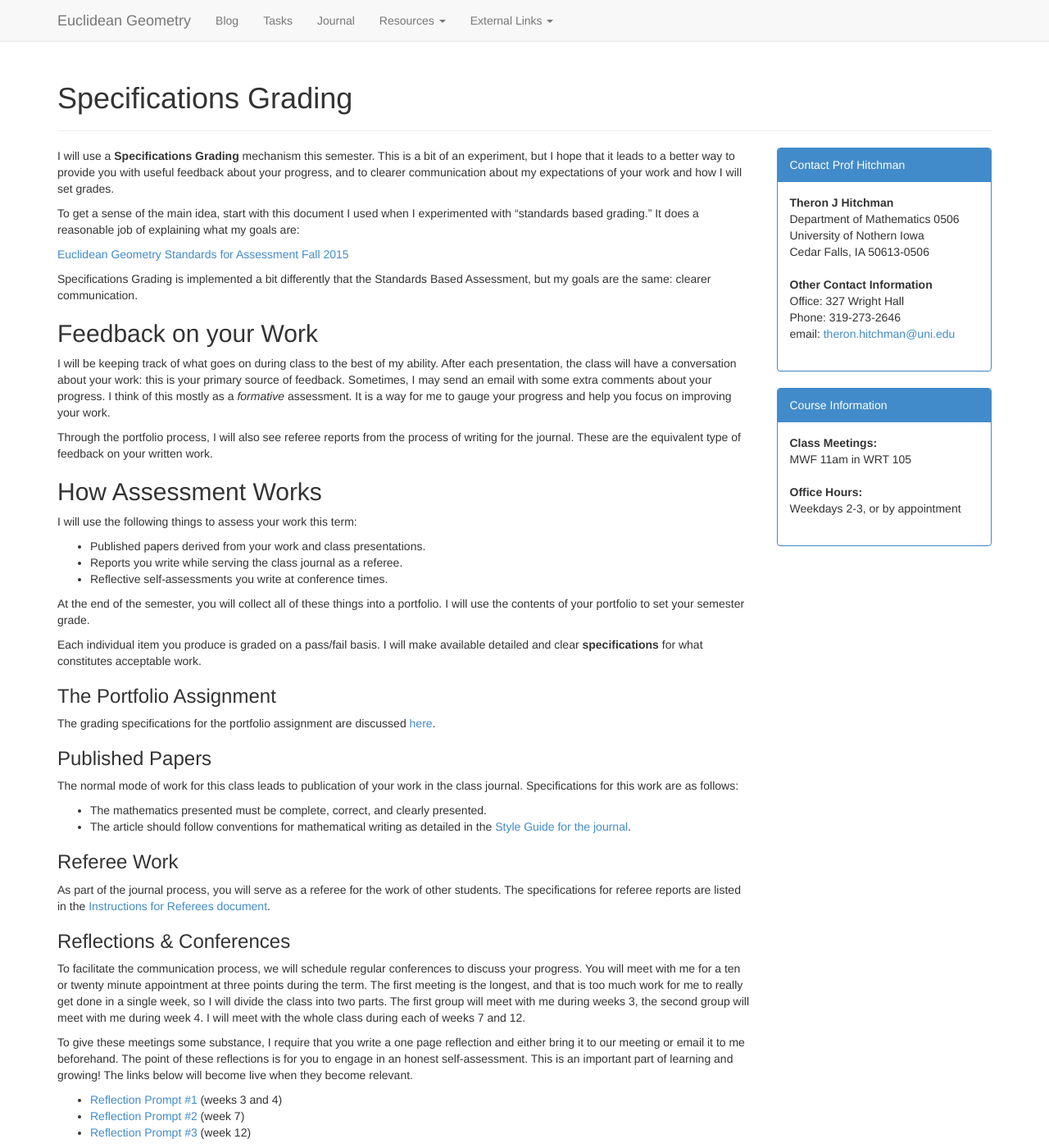
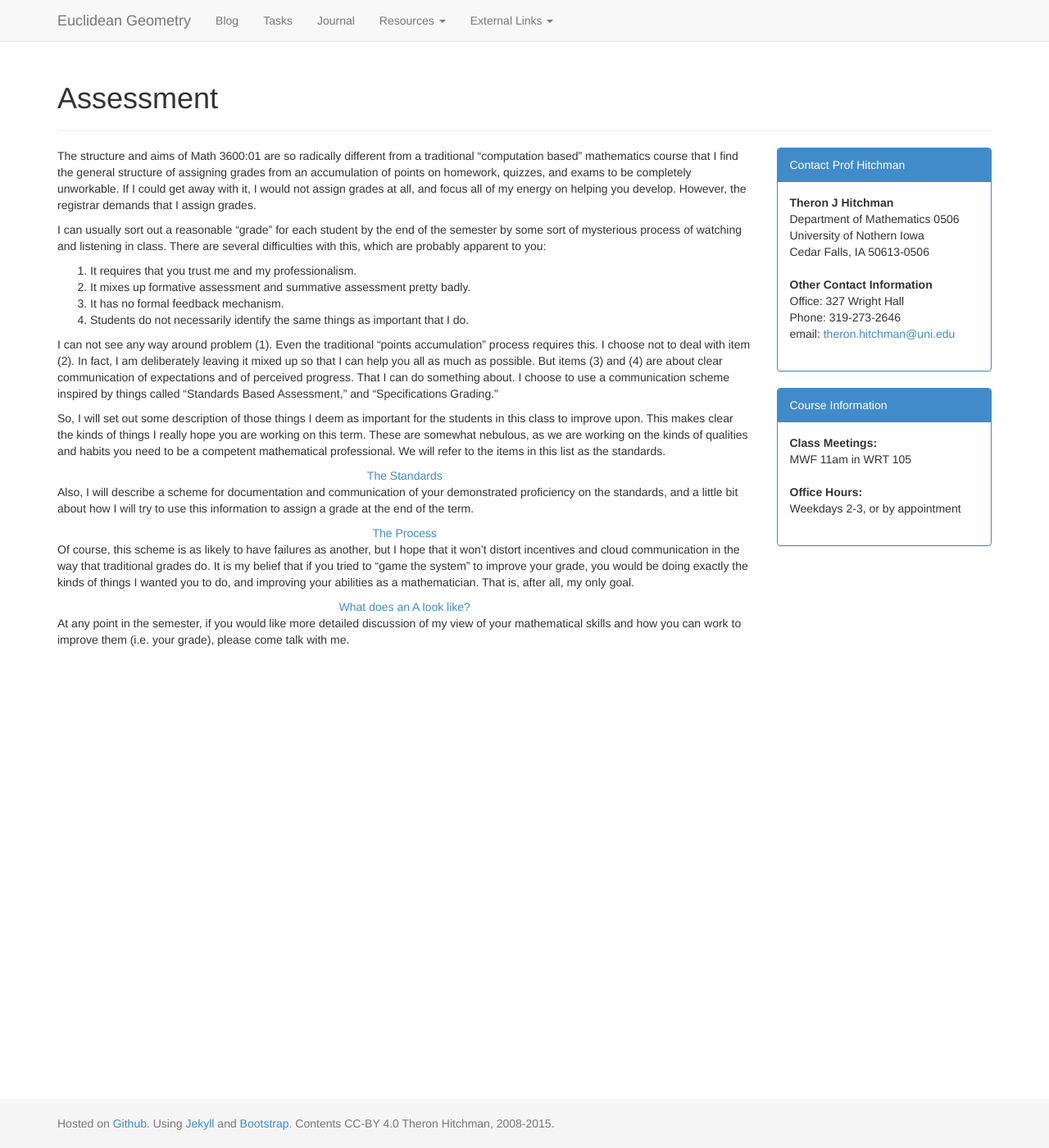
Before and after one commit to theronhitchman/euclidean-geometry, a Jekyll site: the page built from assessment/index.md, in a window 1280 px wide and 1400 px high. Shown: the whole window at 82% size. Built offline with Jekyll 4.4.1, drawn with Linux system fonts in a browser that asks for light colours; nearby versions of some CDN libraries; some of the changed text lies outside the part shown.

Commit message:
updated assessment pages for fall 2015

```diff
--- a/assessment/index.md
+++ b/assessment/index.md
@@ -1,116 +1,61 @@
 ---
-title: Specifications Grading
+title: Assessment
 layout: default
 ---
 
-I will use a <strong>Specifications Grading</strong> mechanism this semester.
-This is a bit of an experiment, but I hope that it leads to a better way
-to provide you with useful feedback about your progress, and to clearer
-communication about my expectations of your work and how I will set grades.
+The structure and aims of Math 3600:01 are so radically different from a
+traditional “computation based” mathematics course that I find the general
+structure of assigning grades from an accumulation of points on homework,
+quizzes, and exams to be completely unworkable. If I could get away with it,
+I would not assign grades at all, and focus all of my energy on helping you develop.
+However, the registrar demands that I assign grades.
 
-To get a sense of the main idea, start with this document I used when I experimented
-with "standards based grading." It does a reasonable job of explaining
-what my goals are:
+I can usually sort out a reasonable “grade” for each student by the end of the
+semester by some sort of mysterious process of watching and listening in class.
+There are several difficulties with this, which are probably apparent to you:
 
-[Euclidean Geometry Standards for Assessment Fall 2015][standards]
+1. It requires that you trust me and my professionalism.
+2. It mixes up formative assessment and summative assessment pretty badly.
+3. It has no formal feedback mechanism.
+4. Students do not necessarily identify the same things as important that I do.
 
-Specifications Grading is implemented a bit differently that the Standards Based
-Assessment, but my goals are the same: clearer communication.
+I can not see any way around problem (1). Even the traditional "points
+accumulation" process requires this. I choose not to deal with item (2). In
+fact, I am deliberately leaving it mixed up so that I can help you all as much
+as possible. But items (3) and (4) are about clear communication of expectations
+and of perceived progress. That I can do something about. I choose to use a
+communication scheme inspired by things called "Standards Based
+Assessment," and "Specifications Grading."
 
-## Feedback on your Work
+So, I will set out some description of those things I deem as
+important for the students in this class to improve upon. This makes clear the
+kinds of things I really hope you are working on this term. These are somewhat
+nebulous, as we are working on the kinds of qualities and habits you need to be
+a competent mathematical professional. We will refer to the items in this list
+as the standards.
 
-I will be keeping track of what goes on during class to the best of my ability.
-After each presentation, the class will have a conversation about your work:
-this is your primary source of feedback. Sometimes, I may send an email
-with some extra comments about your progress. I think of this mostly as a
-_formative_ assessment. It is a way for me to gauge your progress and help you
-focus on improving your work.
+<center>
+<a btn btn-lg btn-block href="{{site.baseurl}}/assessment/the-standards.html">The Standards</a>
+</center>
 
-Through the portfolio process, I will also see referee reports from the process
-of writing for the journal. These are the equivalent type of feedback on your
-written work.
+Also, I will describe a scheme for documentation and communication of your
+demonstrated proficiency on the standards, and a little bit about how I will try
+to use this information to assign a grade at the end of the term.
 
-## How Assessment Works
+<center>
+<a btn btn-lg btn-block href="{{site.baseurl}}/assessment/the-process.html">The Process</a>
+</center>
 
-I will use the following things to assess your work this term:
+Of course, this scheme is as likely to have failures as another, but I hope that
+it won’t distort incentives and cloud communication in the way that traditional
+grades do. It is my belief that if you tried to “game the system” to improve
+your grade, you would be doing exactly the kinds of things I wanted you to do,
+and improving your abilities as a mathematician. That is, after all, my only goal.
 
-- Published papers derived from your work and class presentations.
-- Reports you write while serving the class journal as a referee.
-- Reflective self-assessments you write at conference times.
+<center>
+<a btn btn-lg btn-block href="{{site.baseurl}}/assessment/whats-typical.html">What does an A look like?</a>
+</center>
 
-At the end of the semester, you will collect all of these things into a portfolio.
-I will use the contents of your portfolio to set your semester grade.
-
-Each individual item you produce is graded on a pass/fail basis. I will make
-available detailed and clear <strong>specifications</strong> for what constitutes
-acceptable work.
-
-### The Portfolio Assignment
-
-The grading specifications for the portfolio assignment are discussed
-[here]({{site.baseurl}}/specs-grading/portfolio.html).
-
-### Published Papers
-
-The normal mode of work for this class leads to publication of your work in the
-class journal. Specifications for this work are as follows:
-
-- The mathematics presented must be complete, correct, and clearly presented.
-- The article should follow conventions for mathematical writing as detailed in
-the [Style Guide for the journal]({{site.baseurl}}/writing/style-guide.html).
-
-### Referee Work
-
-As part of the journal process, you will serve as a referee for the work of other
-students. The specifications for referee reports are listed in the
-[Instructions for Referees document]({{site.baseurl}}/writing/instructions-for-referees.html).
-
-### Reflections & Conferences
-
-To facilitate the communication process, we will schedule regular conferences
-to discuss your progress. You will meet with me for a ten or twenty minute appointment
-at three points during the term. The first meeting is the longest, and that is
-too much work for me to really get done in a single week, so I will divide the
-class into two parts. The first group will meet with me during weeks 3, the second
-group will meet with me during week 4. I will meet with the whole class during each of
-weeks 7 and 12.
-
-To give these meetings some substance, I require that you write a one page
-reflection and either bring it to our meeting or email it to me beforehand. The
-point of these reflections is for you to engage in an honest self-assessment. This
-is an important part of learning and growing! The links below will become live
-when they become relevant.
-
-- [Reflection Prompt #1][prompt1] (weeks 3 and 4)
-- [Reflection Prompt #2][prompt2] (week 7)
-- [Reflection Prompt #3][prompt3] (week 12)
-
-Of course, you are welcome to come by and talk about mathematics, or your
-progress in the course, at any time I am available.
-
-<!-- This is put on hold for now. I want to change just one thing "Add the portfolio & specs"
-### Essays
-
-There are three essay assignments. The specifications for these are listed with
-the writing prompts.
-
-- [Essay #1: topic A][essay1]
-- [Essay #2: topic B][essay2]
-- [Essay #3: topic C][essay3]
-
-### Grading Table
-
-The method for turning a final portfolio into a final grade is summarized in the
-[grading conversion document][grades].
--->
-
-[standards]: {{site.baseurl}}/specs-grading/the-standards.html
-[prompt1]: {{site.baseurl}}/specs-grading/prompt1.html
-[prompt2]: {{site.baseurl}}/specs-grading/prompt2.html
-[prompt3]: {{site.baseurl}}/specs-grading/prompt3.html
-<!--
-[essay1]: {{site.baseurl}}/specs-grading/essay1.html
-[essay2]: {{site.baseurl}}/specs-grading/essay2.html
-[essay3]: {{site.baseurl}}/specs-grading/essay3.html
--->
-[grades]: {{site.baseurl}}/specs-grading/grades.html
+At any point in the semester, if you would like more detailed discussion of my
+view of your mathematical skills and how you can work to improve them (i.e. your
+grade), please come talk with me.
--- /dev/null
+++ b/assessment/the-process.md
@@ -0,0 +1,91 @@
+---
+title: Assessment Process
+layout: default
+---
+
+Assessment comes in a variety of forms, but there are only two for us to be
+concerned with: _formative_ assessment where I help you evaluate your learning and
+pick a path to improve, and _summative_ assessment where I decide at the end of the
+course to what extent you have demonstrated mastery of the course goals and use
+that information to assign grades.
+
+From your point of view, formative assessment will play into the kind of feedback
+you receive from me and your classmates. (From mine, formative assessment is how
+I gather such information and use it to guide the development of class. This will
+likely be invisible to you.)
+
+## Formative Assessment: Feedback on Your Work
+
+I will be keeping track of what goes on during class to the best of my ability.
+After each presentation, the class will have a conversation about your work:
+this is your primary source of feedback. Sometimes, I may send an email
+with some extra comments about your progress. I think of this mostly as a
+_formative_ assessment. It is a way for me to gauge your progress and help you
+focus on improving your work.
+
+Through the journal process, you will receive referee reports on your submitted
+papers. These are the equivalent type of feedback on your written work.
+
+
+## How Summative Assessment Works
+
+I will use the following things to assess your work this term:
+
+- Published papers derived from your work and class presentations.
+- Reports you write while serving the class journal as a referee.
+- Reflective self-assessments you write at conference times.
+
+At the end of the semester, you will collect all of these things into a portfolio.
+I will use the contents of your portfolio to set your semester grade.
+
+Each individual item you produce contributes to my understanding of your learning.
+I will make available detailed and clear <strong>specifications</strong> for what
+constitutes acceptable work. Most of our class time will be spent doing and discussing
+mathematics, so the way to meet the specifications will become apparent as we go.
+
+### The Portfolio Assignment
+
+The specifications for the portfolio assignment are discussed
+[here]({{site.baseurl}}/assessment/portfolio.html).
+
+### Published Papers
+
+The normal mode of work for this class leads to publication of your work in the
+class journal. Specifications for this work are as follows:
+
+- The mathematics presented must be complete, correct, and clearly presented.
+- The article should follow conventions for mathematical writing as detailed in
+the [Style Guide for the journal]({{site.baseurl}}/writing/style-guide.html).
+
+### Referee Work
+
+As part of the journal process, you will serve as a referee for the work of other
+students. The specifications for referee reports are listed in the
+[Instructions for Referees document]({{site.baseurl}}/writing/instructions-for-referees.html).
+
+### Reflections & Conferences
+
+To facilitate the communication process, we will schedule regular conferences
+to discuss your progress. You will meet with me for a ten or twenty minute appointment
+at three points during the term. The first meeting is the longest, and that is
+too much work for me to really get done in a single week, so I will divide the
+class into two parts. The first group will meet with me during weeks 3, the second
+group will meet with me during week 4. I will meet with the whole class during each of
+weeks 7 and 12.
+
+To give these meetings some substance, I require that you write a one page
+reflection and either bring it to our meeting or email it to me beforehand. The
+point of these reflections is for you to engage in an honest self-assessment. This
+is an important part of learning and growing!
+
+- [Reflection Prompt #1][prompt1] (weeks 3 and 4)
+- [Reflection Prompt #2][prompt2] (week 7)
+- [Reflection Prompt #3][prompt3] (week 12)
+
+Of course, you are welcome to come by and talk about mathematics, or your
+progress in the course, at any time I am available.
+
+[standards]: {{site.baseurl}}/assessment/the-standards.html
+[prompt1]: {{site.baseurl}}/assessment/prompt1.html
+[prompt2]: {{site.baseurl}}/assessment/prompt2.html
+[prompt3]: {{site.baseurl}}/assessment/prompt3.html
--- a/assessment/the-standards.md
+++ b/assessment/the-standards.md
@@ -2,53 +2,6 @@
 title: Standards for Assessment
 layout: default
 ---
-
-### Explanation:###
-The structure and aims of Math 3600:01 are so radically different from a
-traditional “computation based” mathematics course that I find the general
-structure of assigning grades from an accumulation of points on homework,
-quizzes, and exams to be completely unworkable. If I could get away with it,
-I would not assign grades at all; however, the registrar demands that I do it!
-
-I can usually sort out a reasonable “grade” for each student by the end of the
-semester by some sort of mysterious process of watching and listening in class.
-There are several difficulties with this, which are probably apparent to you:
-
-1. It requires that you trust me and my professionalism.
-2. It mixes up formative assessment and summative assessment pretty badly.
-3. It has no formal feedback mechanism.
-4. Students do not necessarily identify the same things as important that I do.
-
-I can not see any way around problem (1). Even the traditional "points
-accumulation" process requires this. I choose not to deal with item (2). In
-fact, I am deliberately leaving it mixed up so that I can help you all as much
-as possible. But items (3) and (4) are about clear communication of expectations
-and of perceived progress. That I can do something about. I choose to use a
-communication scheme inspired by things called "Standards Based
-Assessment," and "Specifications Grading."
-
-So, in what follows I will set out some description of those things I deem as
-important for the students in this class to improve upon. This makes clear the
-kinds of things I really hope you are working on this term. These are somewhat
-nebulous, as we are working on the kinds of qualities and habits you need to be
-a competent mathematical professional. We will refer to the items in this list
-as the standards.
-
-Also, I will describe a scheme for documentation and communication of your
-demonstrated proficiency on the standards, and a little bit about how I will try
-to use this information to assign a grade at the end of the term.
-
-Of course, this scheme is as likely to have failures as another, but I hope that
-it won’t distort incentives and cloud communication in the way that traditional
-grades do. It is my belief that if you tried to “game the system” to improve
-your grade, you would be doing exactly the kinds of things I wanted you to do,
-and improving your abilities as a mathematician. That is, after all, my only goal.
-
-At any point in the semester, if you would like more detailed discussion of my
-view of your mathematical skills and how you can work to improve them (i.e. your
-grade), please come talk with me.
-
-***
 
 <center><h2>The Standards</h2></center>
 
@@ -88,11 +41,11 @@ Every one of these points is the conclusion to a sentence which begins:
 *Foundational Proficiencies*
 
 - write arguments involving the properties of
-- congruence for polygons
-- parallel lines
-- compass and straightedge constructions
-- circles
-- Euclid’s conception of area
+    * congruence for polygons
+    * parallel lines
+    * compass and straightedge constructions
+    * circles
+    * Euclid’s conception of area
 
 #### Oral Communication:
 
@@ -125,13 +78,6 @@ Every one of these points is the conclusion to a sentence which begins:
 
 ***
 
-The general scheme for communication about student progress toward standards
-will be as follows:
-
-    Every three weeks you will have a short individual conference with me to
-    discuss your progress so far, and perhaps make a plan for what to work on
-    next. I welcome student-initiated conversations at other times.
-
 Students who wish to pass the course should demonstrate mastery of the
 foundational proficiencies. To earn a higher grade, a student must demonstrate
 mastery of some portion of the advanced proficiencies.
```
Also changed, not shown: assessment/grades.md (deleted, +0 -25 lines), assessment/portfolio.md (+6 -6 lines), assessment/prompt4.md (deleted, +0 -25 lines), assessment/whats-typical.md (added, +50 -0 lines).
